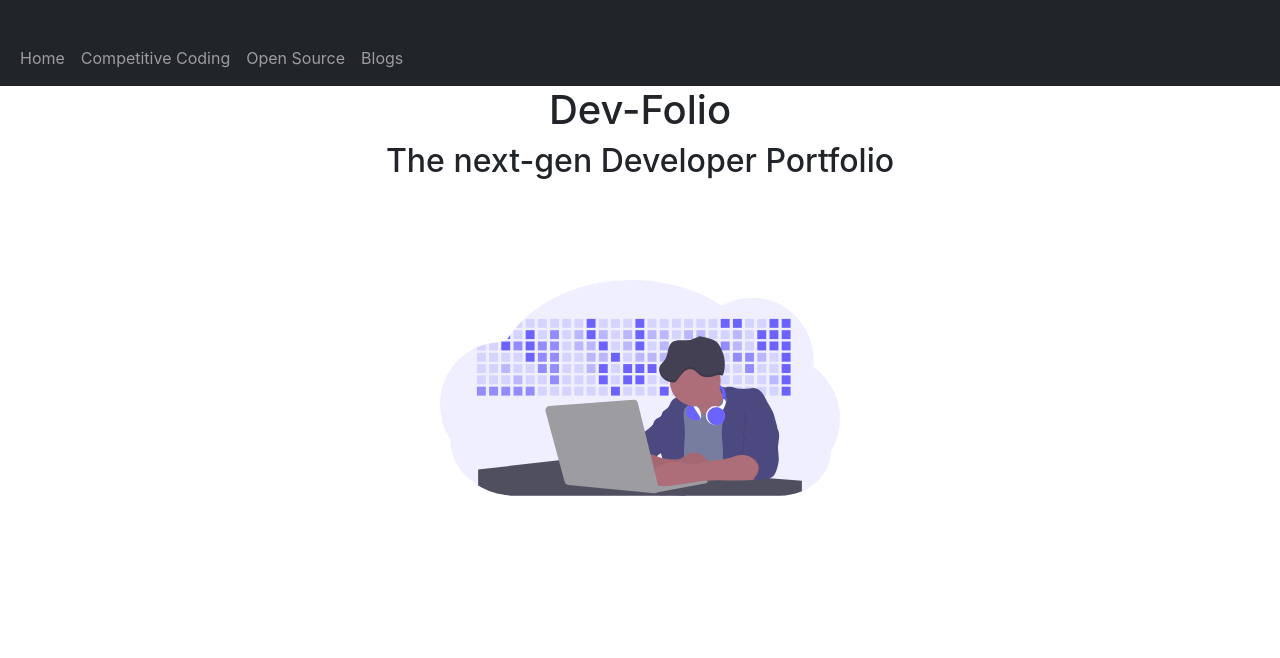
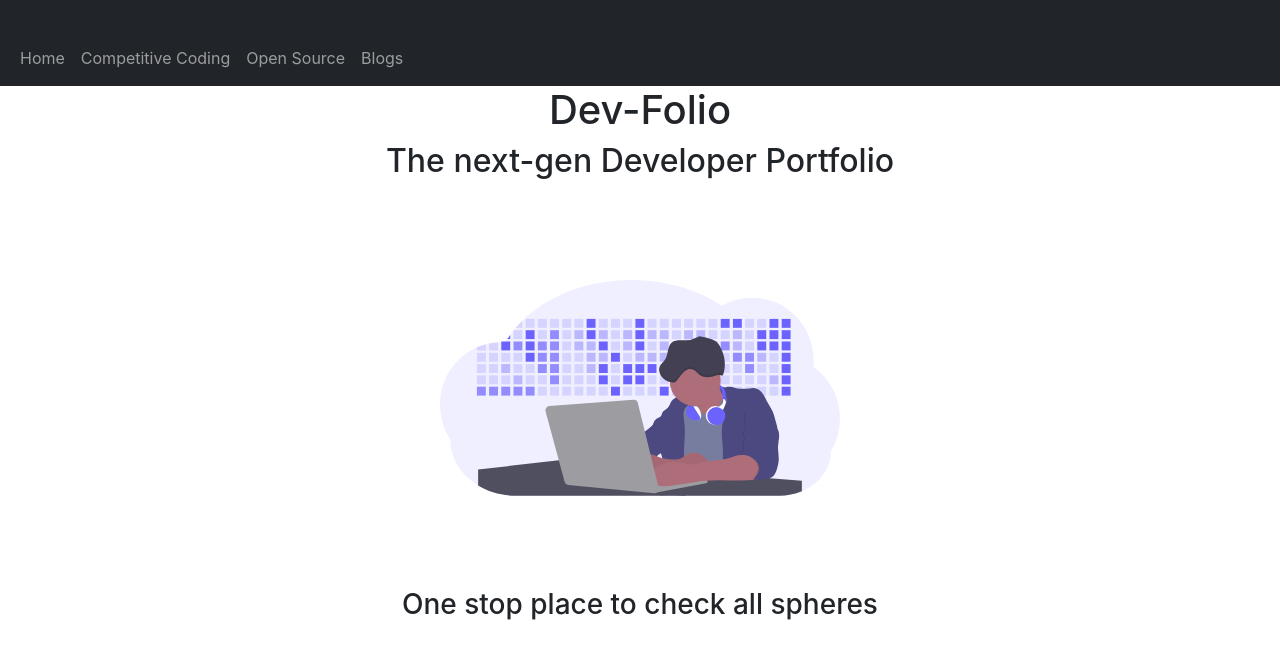
Before and after one commit to tejaswini22199/DevFolio, a React (Create React App) app: page / in a window 1280 px wide. Shown: the top 658 px of the page. Built offline with nearby package versions, Linux system fonts and the light colour scheme.

Commit message:
Better UI

```diff
--- a/src/Components/Home.js
+++ b/src/Components/Home.js
@@ -7,6 +7,7 @@ const Home = () => {
                 <h1>Dev-Folio</h1>
                 <h2>The next-gen Developer Portfolio</h2>
                 <img src={logo} alt="Logo" width="400px" height="400px"></img>
+                <h3>One stop place to check all spheres</h3>
             </center>
 
         </div>
```
Also changed, not shown: 1 other file (tests, documents, lock files or other folders).
